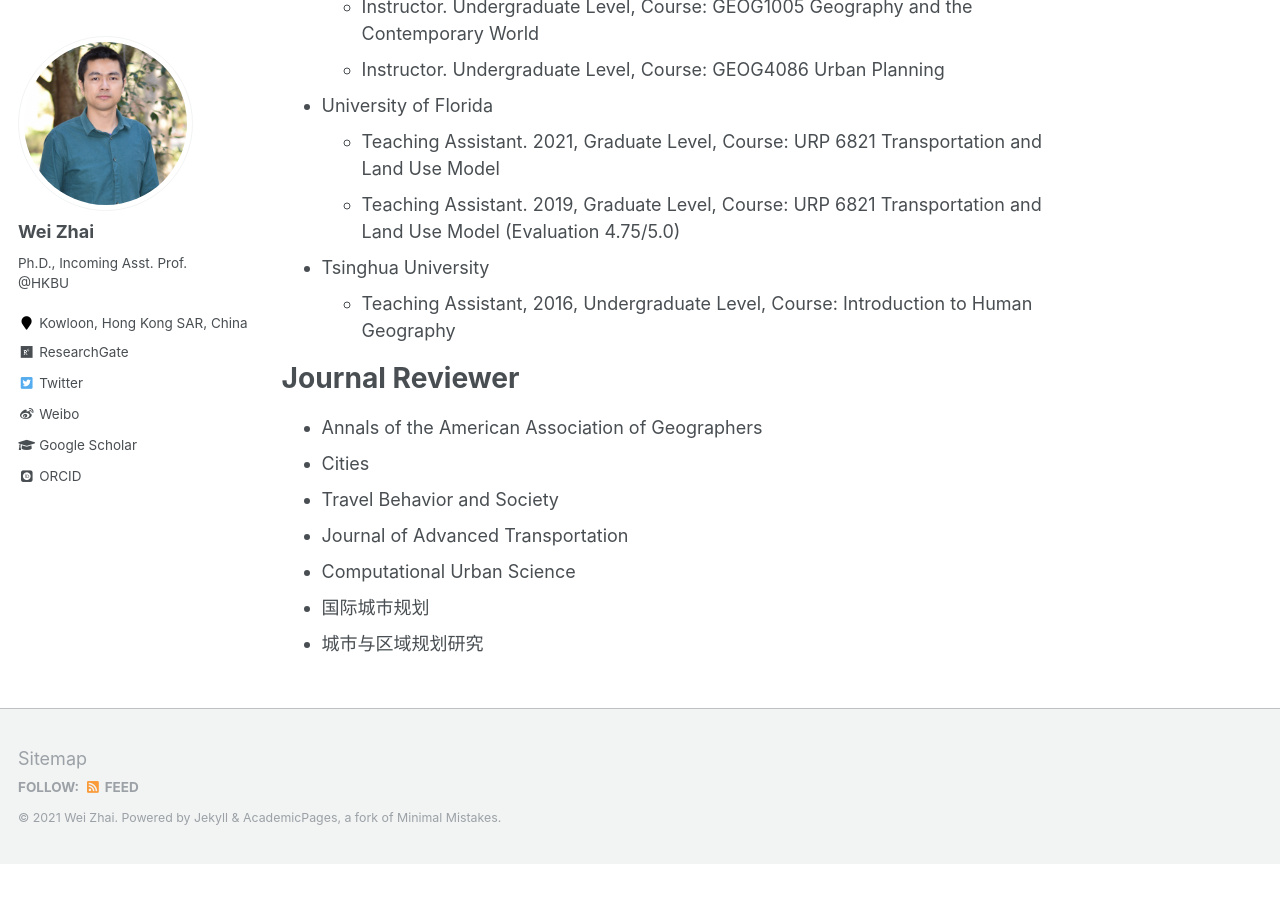
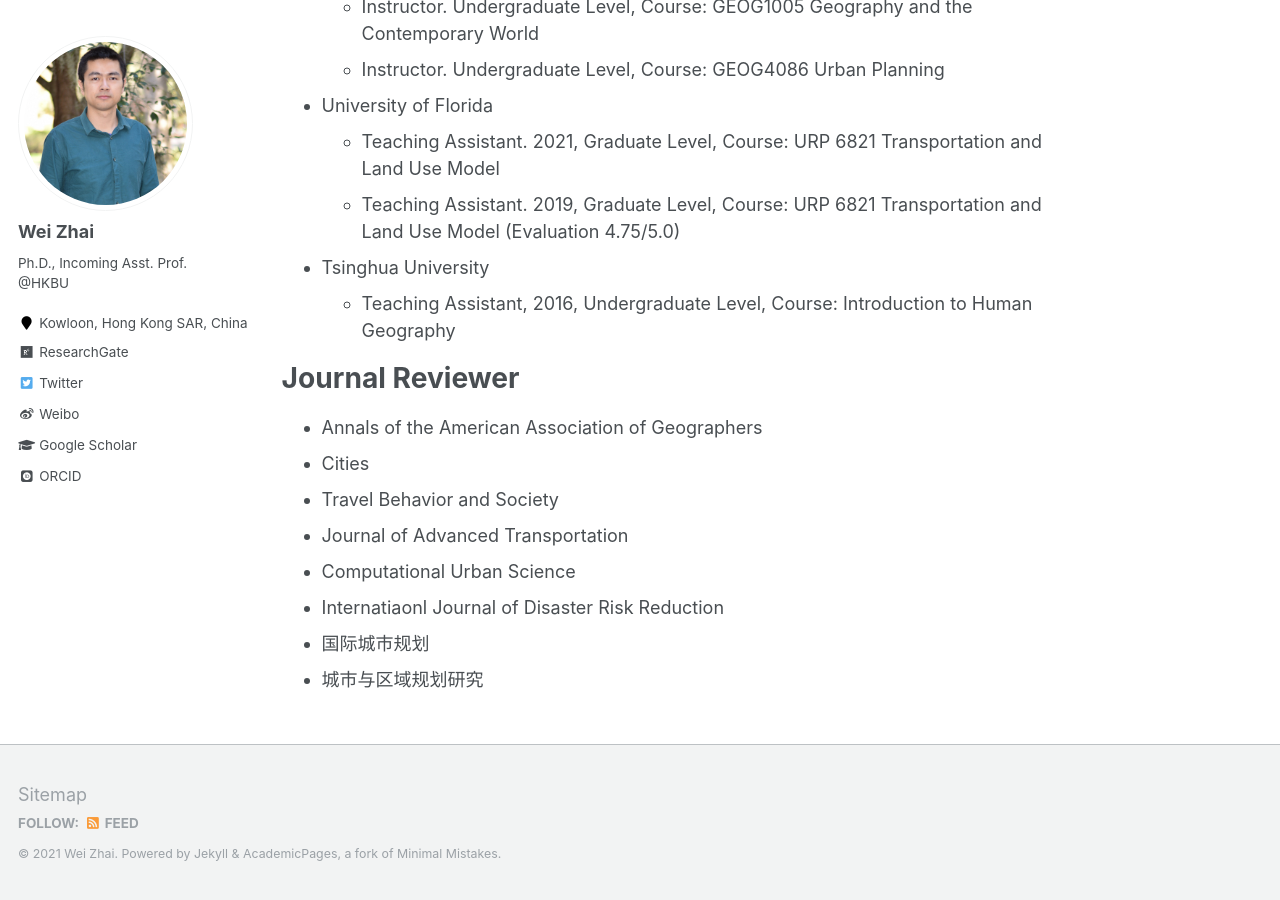
Before and after one commit to skywalkerzhai/weizhai.github.io, a Jekyll site: the page built from _pages/about.md, in a window 1280 px wide and 900 px high, scrolled down 1075 px. Built offline with Jekyll 4.4.1, drawn with Linux system fonts in a browser that asks for light colours; some web fonts are replaced; before the commit the page ends 1939 px from its top, so only the background shows below that.

Commit message:
Update about.md

```diff
--- a/_pages/about.md
+++ b/_pages/about.md
@@ -55,5 +55,6 @@ Journal Reviewer
 * Travel Behavior and Society
 * Journal of Advanced Transportation
 * Computational Urban Science
+* Internatiaonl Journal of Disaster Risk Reduction
 * 国际城市规划
 * 城市与区域规划研究
```
